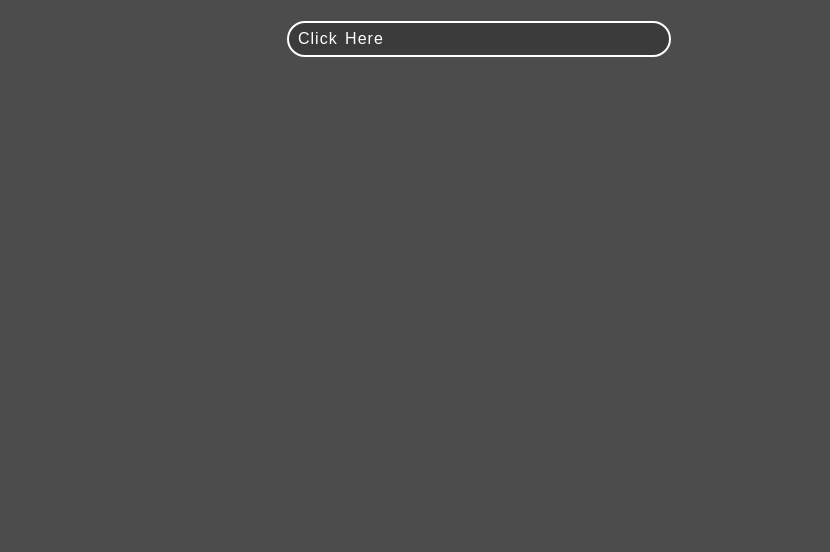
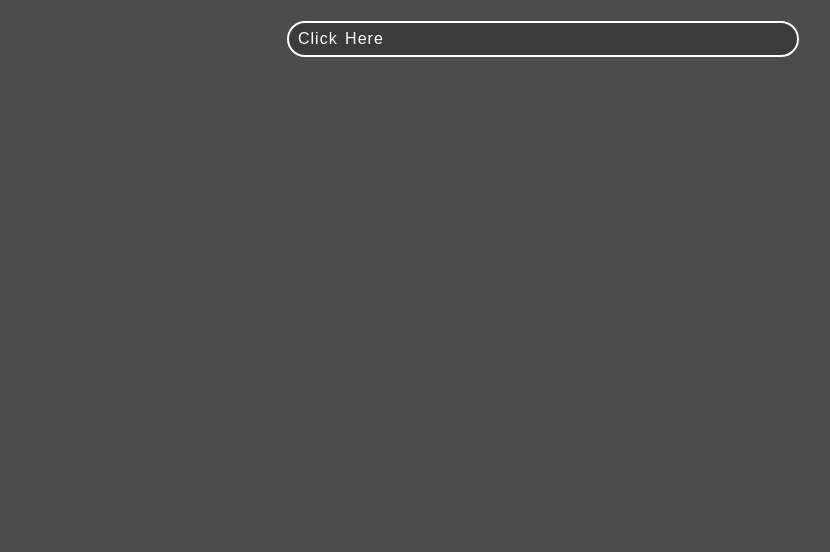
Before and after one commit to heal-assist29/heal-assist29, a plain HTML site: page Chatbox.html in a window 1280 px wide. Shown: the part 248-800 px from the top of the page, without its empty margins (225-1055 px from the left). Drawn offline with Linux system fonts and the light colour scheme.

Commit message:
Update style-3.css

```diff
--- a/assets/css/style-3.css
+++ b/assets/css/style-3.css
@@ -60,7 +60,7 @@
     display: inline-block;
     text-decoration: none;
     color:white;
-    width: 150%;
+    width: 200%;
     border: 2px solid;
     border-radius: 40px;
     padding: 7px 9px;
```
